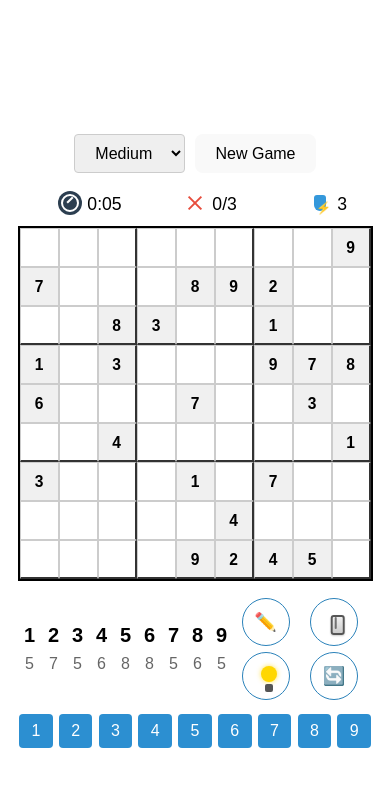
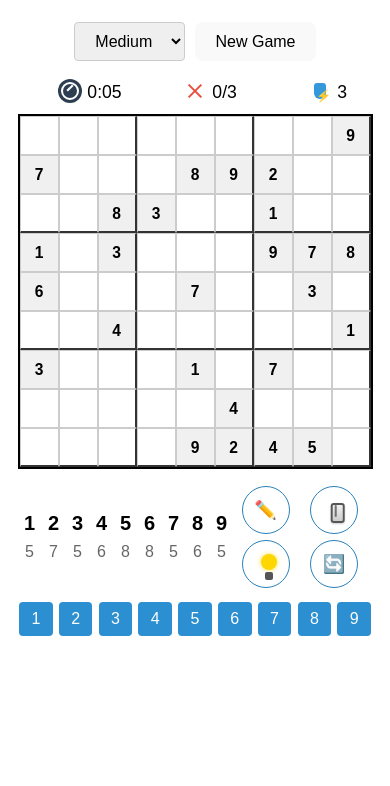
Before and after one commit to kiranofans/sudoku_game, a React (Vite) app: page / in a window 390 px wide. Shown: the top 786 px of the page. Built offline with nearby package versions, Linux system fonts and the light colour scheme.

Commit message:
modified marign top

```diff
--- a/src/App.css
+++ b/src/App.css
@@ -784,7 +784,7 @@ button {
 
 /* Sudoku game top margin */
 .game-controls{
-  margin-top: 8rem;
+  margin-top: 1rem;
 }
 
   html, body{
```
Also changed, not shown: 5 other files (tests, documents, lock files or other folders).
